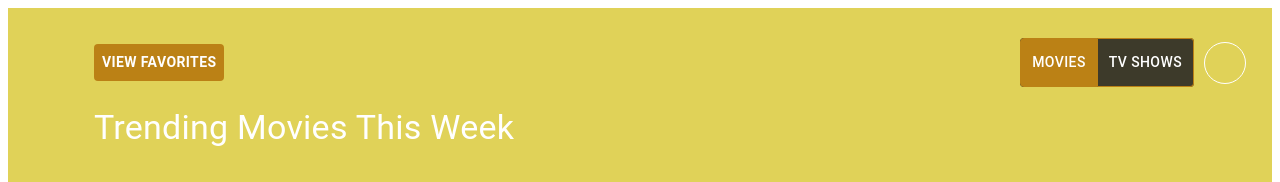
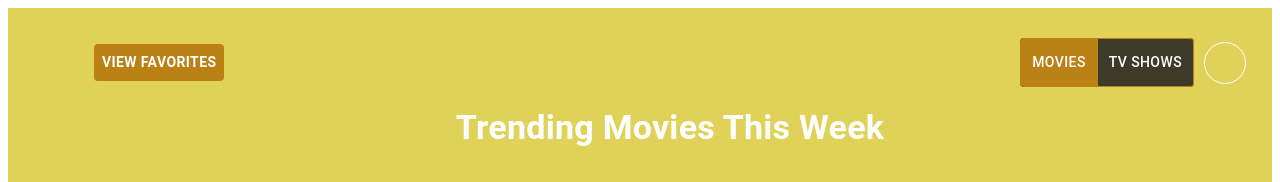
Before and after one commit to chalanichanchala22/Movie-Explorer-App, a React (Create React App) app: page /home in a window 1280 px wide. Shown: the top 182 px of the page. Built offline with nearby package versions, Linux system fonts and the light colour scheme; no server answers; some icons are missing.

Commit message:
fix errors

```diff
--- a/src/components/TrendingMovies.js
+++ b/src/components/TrendingMovies.js
@@ -81,10 +81,7 @@ const getTrendingStyles = (darkMode) => ({
     padding: '8px',
     marginLeft: '10px',
   },
-  title: {
-    color: darkMode ? 'white' : '#333333',
-    mb: 2,
-  },
+
   controlsContainer: {
     alignItems: 'center',
   }
```
